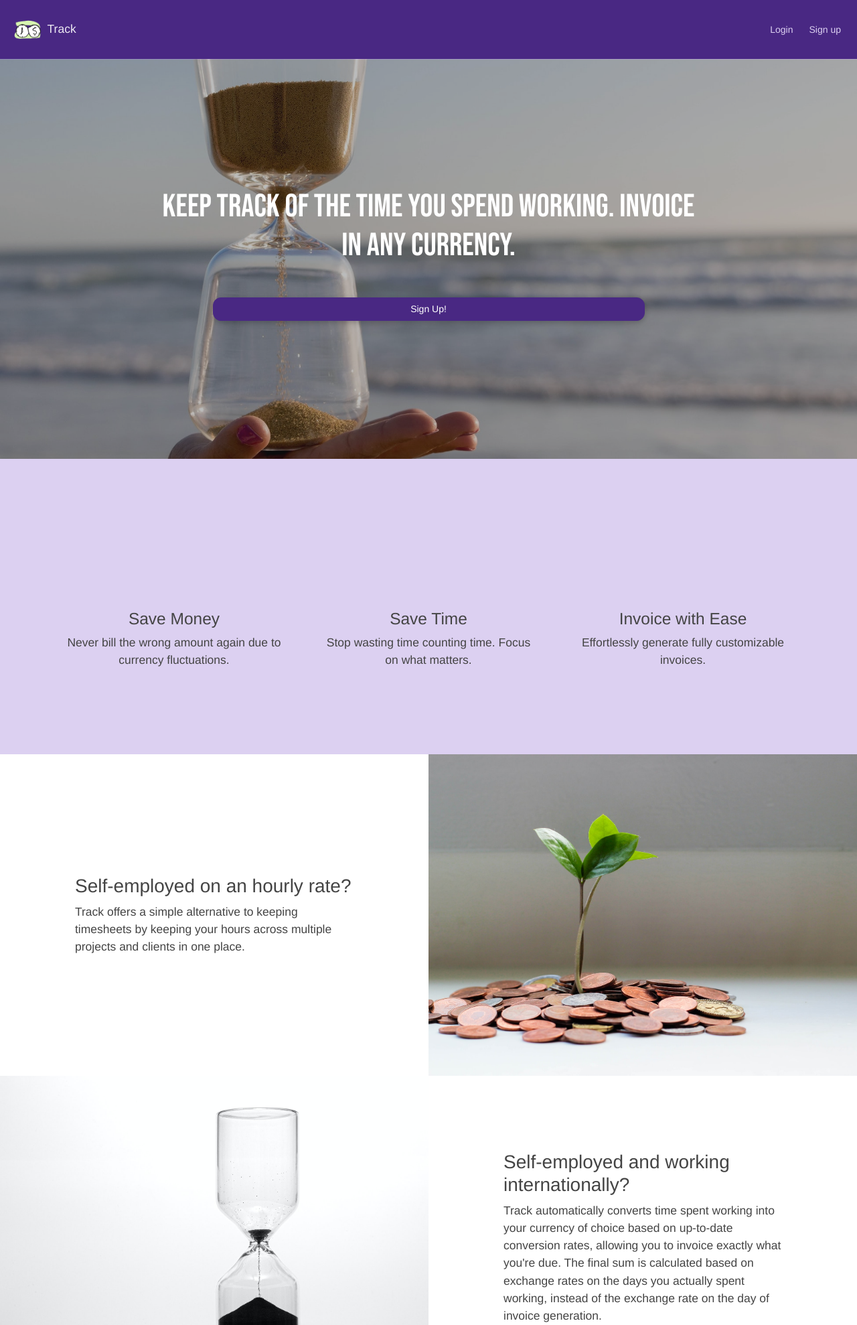
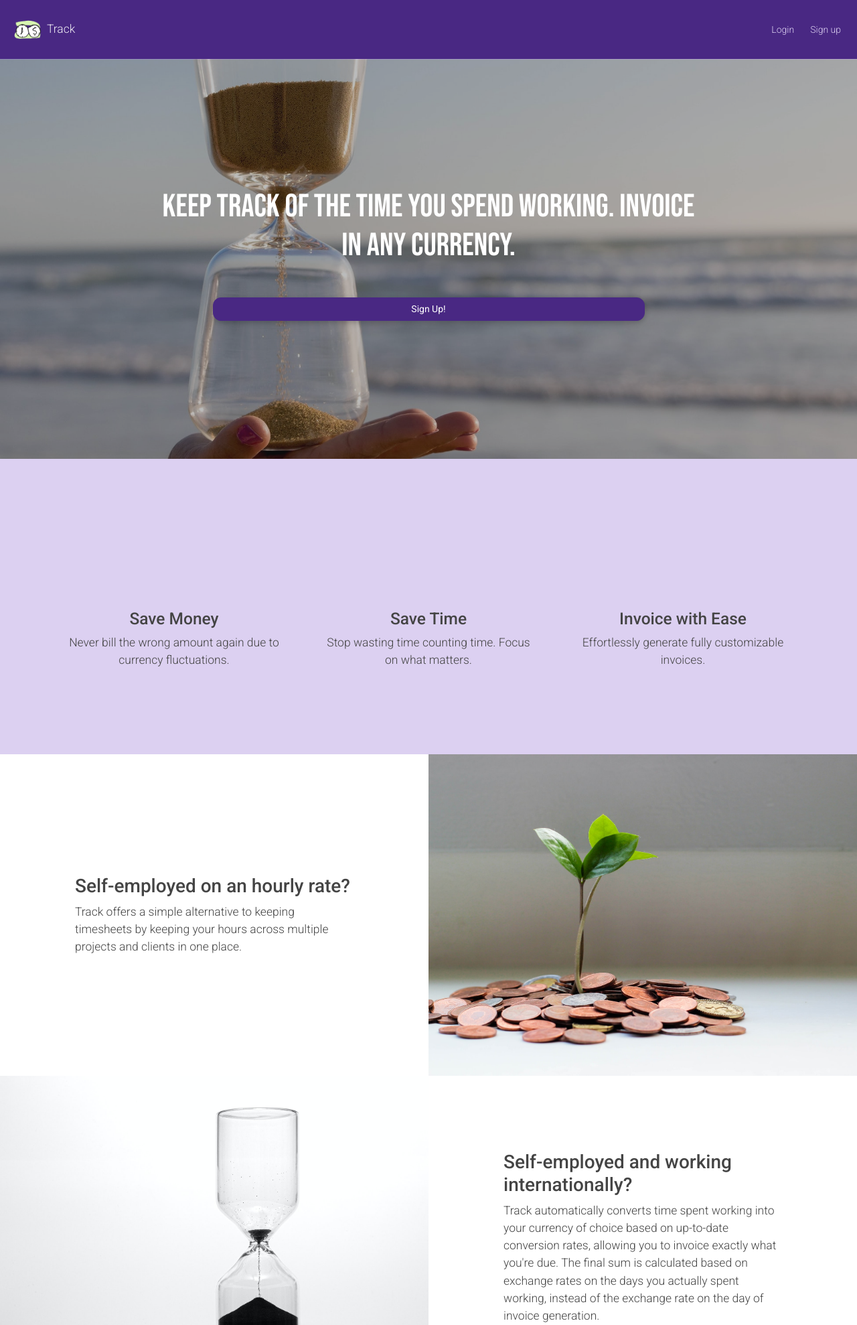
Before and after one commit to sanspanic/Track, a Flask app: page / in a window 1280 px wide. Shown: the top 1978 px of the page at 67% size. Run offline with Flask 2, Linux system fonts and the light colour scheme; some libraries are stand-ins or nearby versions.

Commit message:
fix style: remove duplicate font

```diff
--- a/static/css/custom.css
+++ b/static/css/custom.css
@@ -1,5 +1,5 @@
 h1 {
-    font-family: 'Bebas Neue', cursive;
+    font-family: 'Bebas Neue', sans-serif;
 }
 
 body {
@@ -14,10 +14,6 @@ body {
 
 #user-nav {
     margin-left: 44px;
-}
-
-body {
-    font-family: Helvetica Neue;
 }
 
 .ph-pencil-simple {
```
